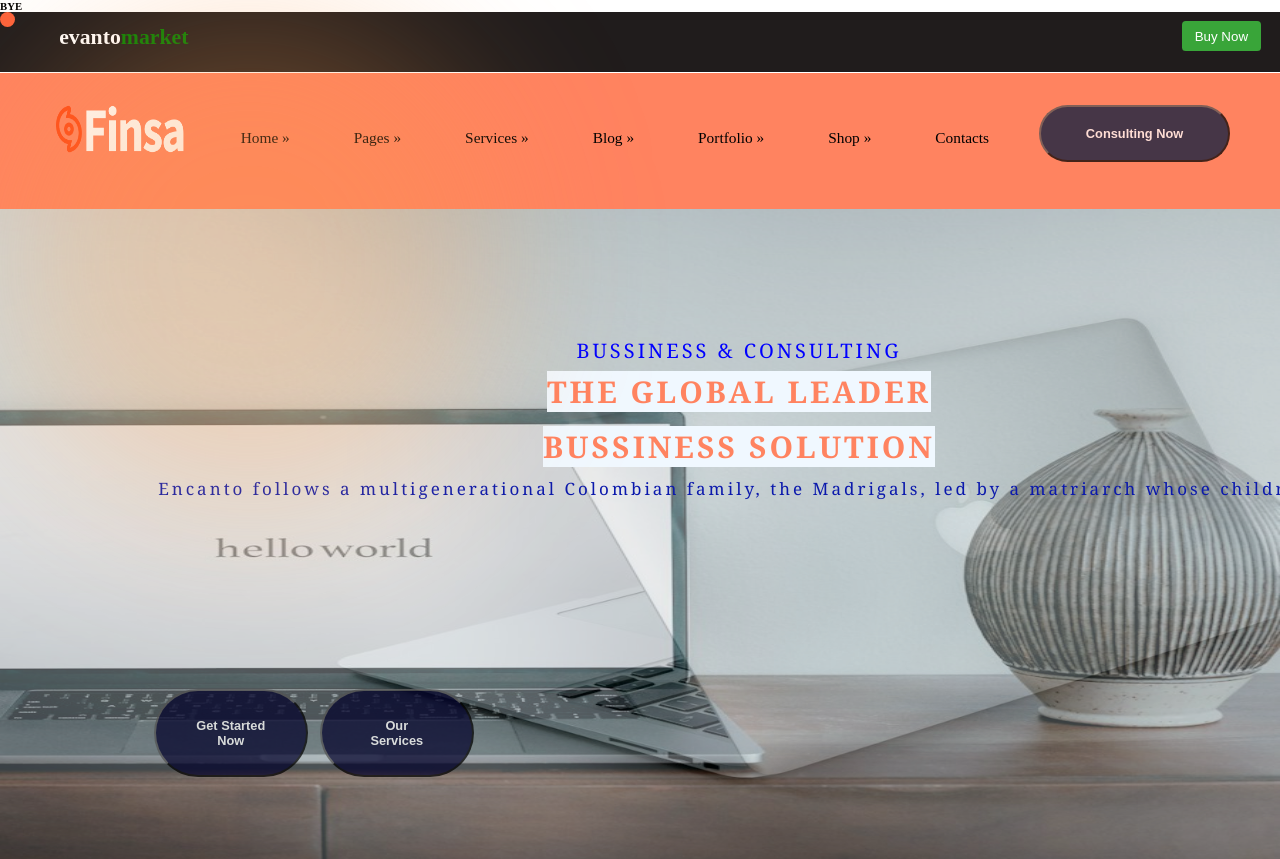
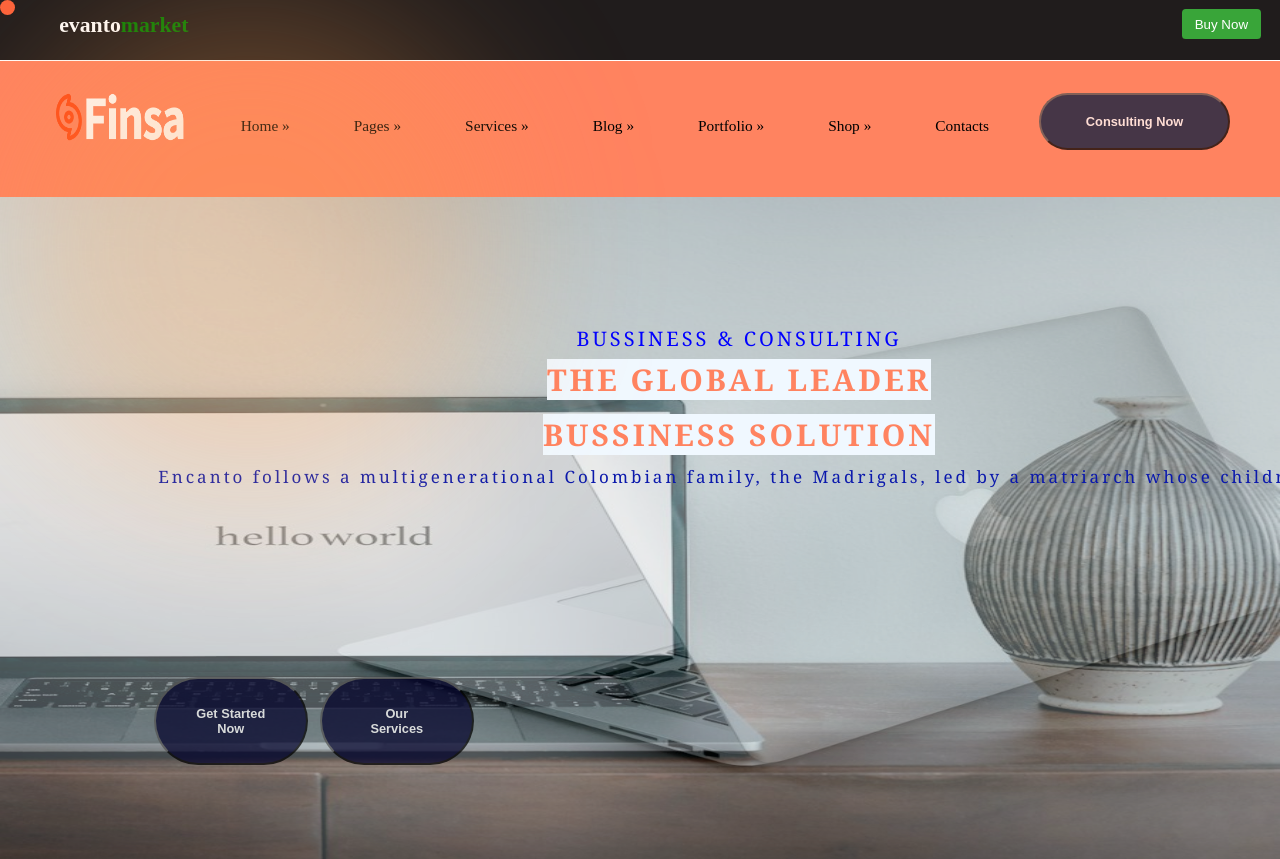
Before and after one commit to EshaTahir/Finsa_Website, a plain HTML site: page SITE/index.html in a window 1280 px wide. Shown: the top 859 px of the page. Drawn offline with nearby package versions, Linux system fonts and the light colour scheme.

Commit message:
Update index.html

```diff
--- a/SITE/index.html
+++ b/SITE/index.html
@@ -11,7 +11,6 @@
 </head>
 
 <body>
-  <h6>BYE</h6>
   <div class="main">
     <div id="cursor"></div>
     <div id="cursor-blur"></div>
```
